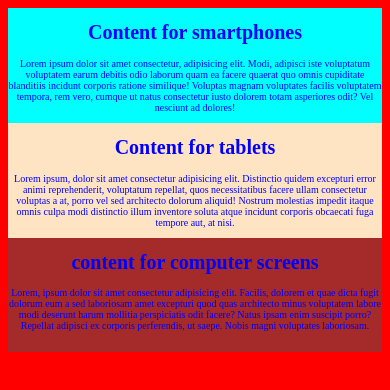
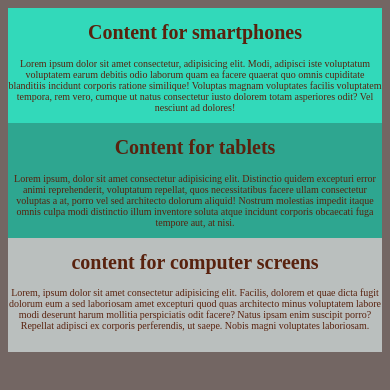
Before and after one commit to luuduc34/Responsive-Web-Design, a plain HTML site: page index.html in a window 390 px wide. Drawn offline with Linux system fonts and the light colour scheme.

Commit message:
upload files

```diff
--- a/style.css
+++ b/style.css
@@ -1,5 +1,5 @@
 body {
-    background-color: blue;
+    background-color: #736663;
     font-size: 16px;
     color: black;
     text-align: center;
@@ -15,13 +15,13 @@ body {
 .large { grid-area: large; }
 
 div.small{
-    background-color: aqua;
+    background-color: #32D9BA;
 }
 div.medium{
-    background-color: bisque;
+    background-color: #2EA690;
 }
 div.large{
-    background-color: brown;
+    background-color: #BABFBE;
 }
 /* div.small{
     display: none;
@@ -32,7 +32,7 @@ div.medium{
 
 @media screen and (max-width: 768px) {
     body {
-        background-color: green;
+        background-color: #736663;
         font-size: 12px;
         color: white;
         display: grid;
@@ -47,13 +47,13 @@ div.medium{
     .small { grid-area: small; }
     .medium { grid-area: medium; }
     div.small{
-        background-color: aqua;
+        background-color: #32D9BA;
     }
     div.medium{
-        background-color: bisque
+        background-color: #2EA690;
     }
     div.large{
-        background-color: brown;
+        background-color: #BABFBE;
     }
     /* div.medium{
         display: block;
@@ -69,9 +69,9 @@ div.medium{
 
 @media screen and (max-width: 410px) {
     body {
-        background-color: red;
+        background-color: #736663;
         font-size: 10px;
-        color: blue;
+        color: #59220E;
         display: grid;
         grid-template-columns: 1fr;
         grid-template-rows: 1fr 1fr 1fr;
@@ -87,13 +87,13 @@ div.medium{
     .large { grid-area: large; }
 
     div.small{
-        background-color: aqua;
+        background-color: #32D9BA;
     }
     div.medium{
-        background-color: bisque
+        background-color: #2EA690;
     }
     div.large{
-        background-color: brown;
+        background-color: #BABFBE;
     }
     /* div.small{
         display: block;
```
